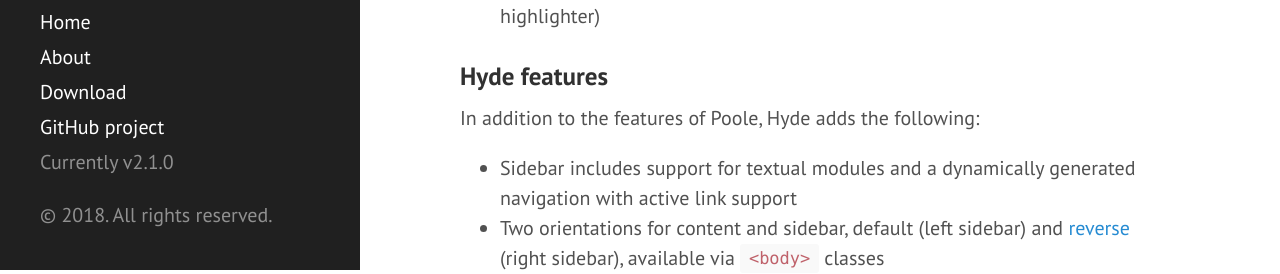
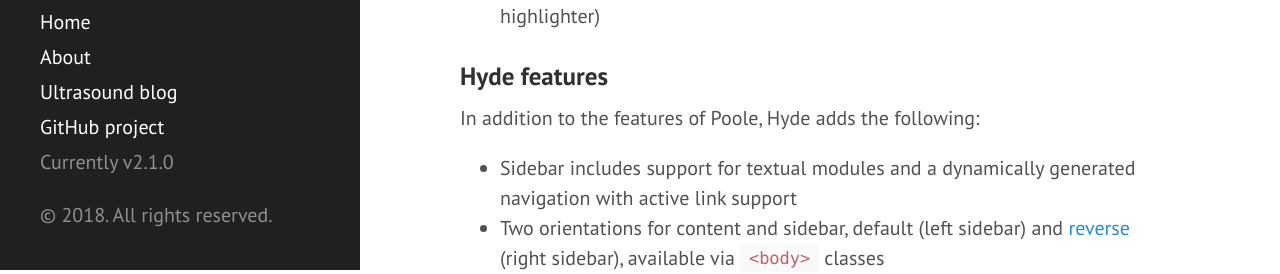
Before and after one commit to asshah4/asshah4.github.io, a Jekyll site: the page built from index.html, in a window 1280 px wide. Shown: the part 630-904 px from the top of the page. Built offline with Jekyll 4.4.1, drawn with Linux system fonts in a browser that asks for light colours; Markdown is read by kramdown in place of the engine named in the settings; the list of posts is cut into pages by our own code.

Commit message:
added link to ultrasound blog to base page

```diff
--- a/_includes/sidebar.html
+++ b/_includes/sidebar.html
@@ -26,7 +26,7 @@
         {% endif %}
       {% endfor %}
 
-      <a class="sidebar-nav-item" href="{{ site.github.repo }}/archive/v{{ site.version }}.zip">Download</a>
+      <a class="sidebar-nav-item" href="{{ "/ultrasound"| absolute_url }}">Ultrasound blog</a>
       <a class="sidebar-nav-item" href="{{ site.github.repo }}">GitHub project</a>
       <span class="sidebar-nav-item">Currently v{{ site.version }}</span>
     </nav>
```
